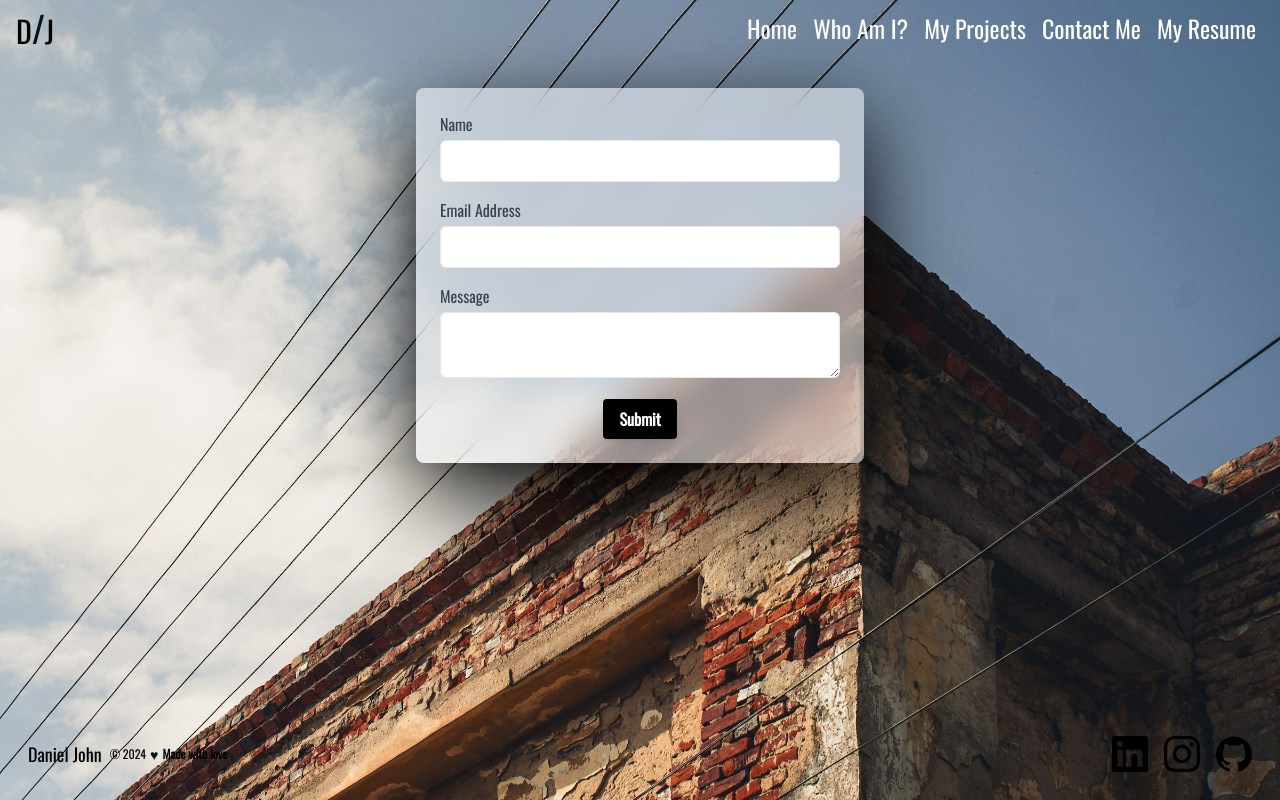
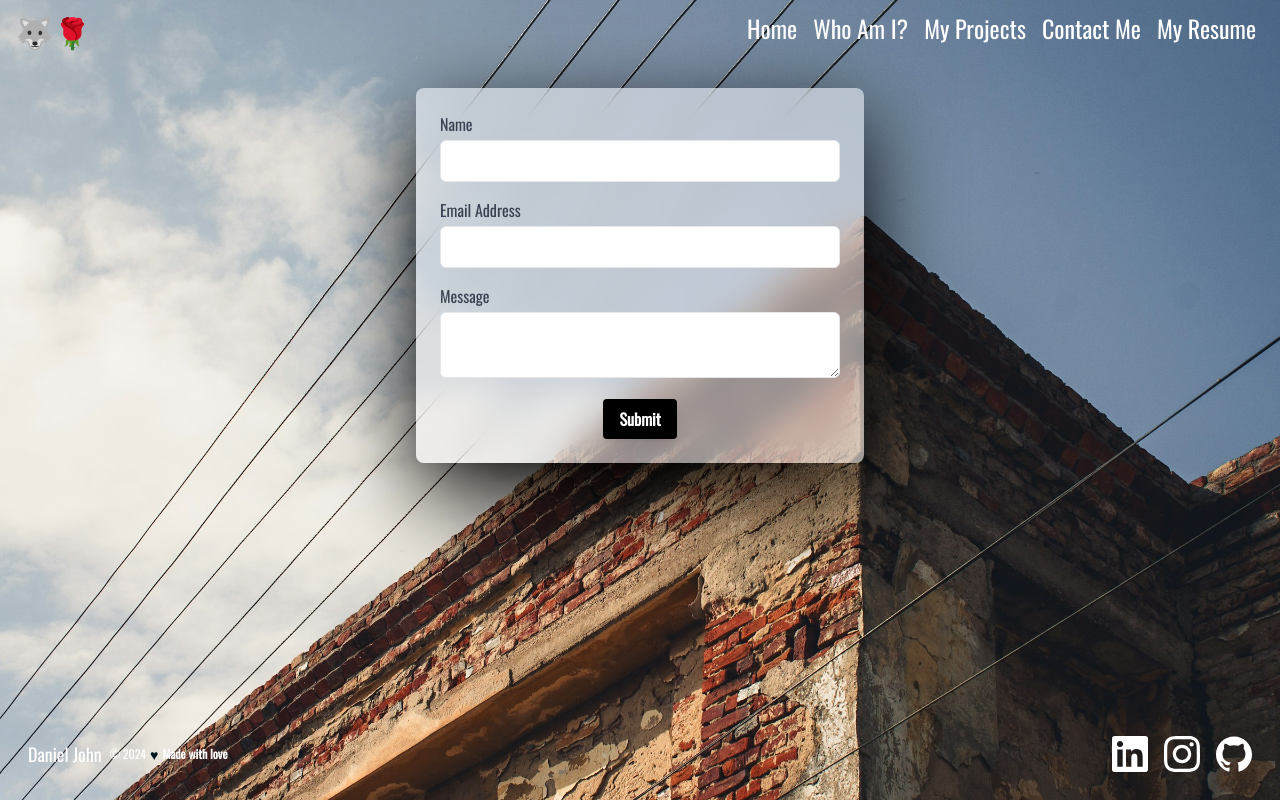
Before and after one commit to F3N215/React-Portfolio, a React (Vite) app: page /Contact in a window 1280 px wide. Built offline with nearby package versions, Linux system fonts and the light colour scheme.

Commit message:
updates 20

```diff
--- a/src/components/Footer.jsx
+++ b/src/components/Footer.jsx
@@ -10,13 +10,14 @@ export function FooterWithSocialLinks() {
   return (
     <footer className="fixed bottom-0 left-0 right-0 flex justify-between items-center mx-auto p-7 text-lg w-full z-10">
       {/* Left section containing name and copyright */}
-      <div className="flex items-center text-black">
+      <div className="flex items-center text-white">
+
         {/* Link to GitHub profile */}
         <a
           href="https://github.com/F3N215"
           target="_blank"
           rel="noopener noreferrer"
-          className="text-black hover:text-accent"
+          className="text-white hover:text-accent"
         >
           Daniel John
         </a>
@@ -39,7 +40,7 @@ export function FooterWithSocialLinks() {
           className="text-myaccent hover:text-accent"
           title="Linkedin Profile"
         >
-          <SiLinkedin size={36} />
+          <SiLinkedin size={36} style={{ color: 'white' }} />
         </a>
         {/* Link to Frontend Mentor profile */}
         <a
@@ -49,7 +50,7 @@ export function FooterWithSocialLinks() {
           className="text-myaccent hover:text-accent"
           title="Instagram Profile"
         >
-          <SiInstagram size={36} />
+          <SiInstagram size={36} style={{ color: 'white' }} />
         </a>
         {/* Link to GitHub profile */}
         <a
@@ -59,7 +60,7 @@ export function FooterWithSocialLinks() {
           className="text-myaccent hover:text-accent"
           title="Github Profile"
         >
-          <SiGithub size={36} />
+          <SiGithub size={36} style={{ color: 'white' }} />
         </a>
       </div>
     </footer>
--- a/src/components/Header.jsx
+++ b/src/components/Header.jsx
@@ -9,11 +9,10 @@ function Header() {
       {/* Logo */}
       <div className="flex items-center">
         {/* Logo text */}
-        <h1 className="text-3xl text-black ml-4">
-          D<span className="text-accent text-4xl">/</span>J
+        <h1 className="text-3xl text-white ml-4">
+        🐺<span className="text-accent text-4xl"></span>🌹
         </h1>
       </div>
-
       {/* Include Navbar component */}
       <Navbar />
     </header>
--- a/src/components/Navbar.jsx
+++ b/src/components/Navbar.jsx
@@ -57,11 +57,11 @@ function Navbar() {
             {/* Projects link */}
             <li onClick={removeActive}>
               <Link
-                to="/projects"
+                to="/portfolio"
                 className={classNames("block px-2 py-1 hover:text-accent", {
-                  "text-accent": location.pathname === "/projects",
+                  "text-accent": location.pathname === "/portfolio",
                   "animate__animated animate__swing":
-                    location.pathname === "/projects",
+                    location.pathname === "/portfolio",
                 })}
               >
                 My Projects
```
Also changed, not shown: src/components/Contact/index.js (+3 -4 lines), src/assets/images/favicon.png.
